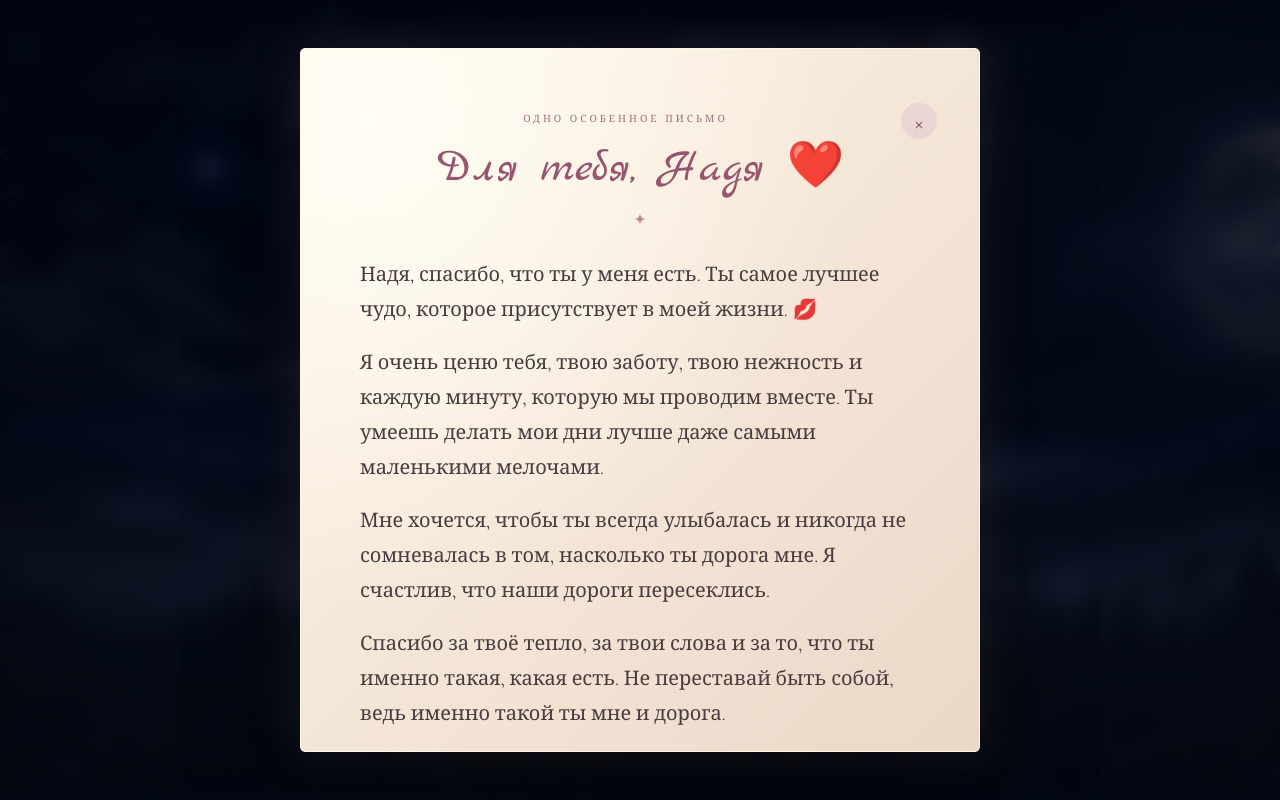
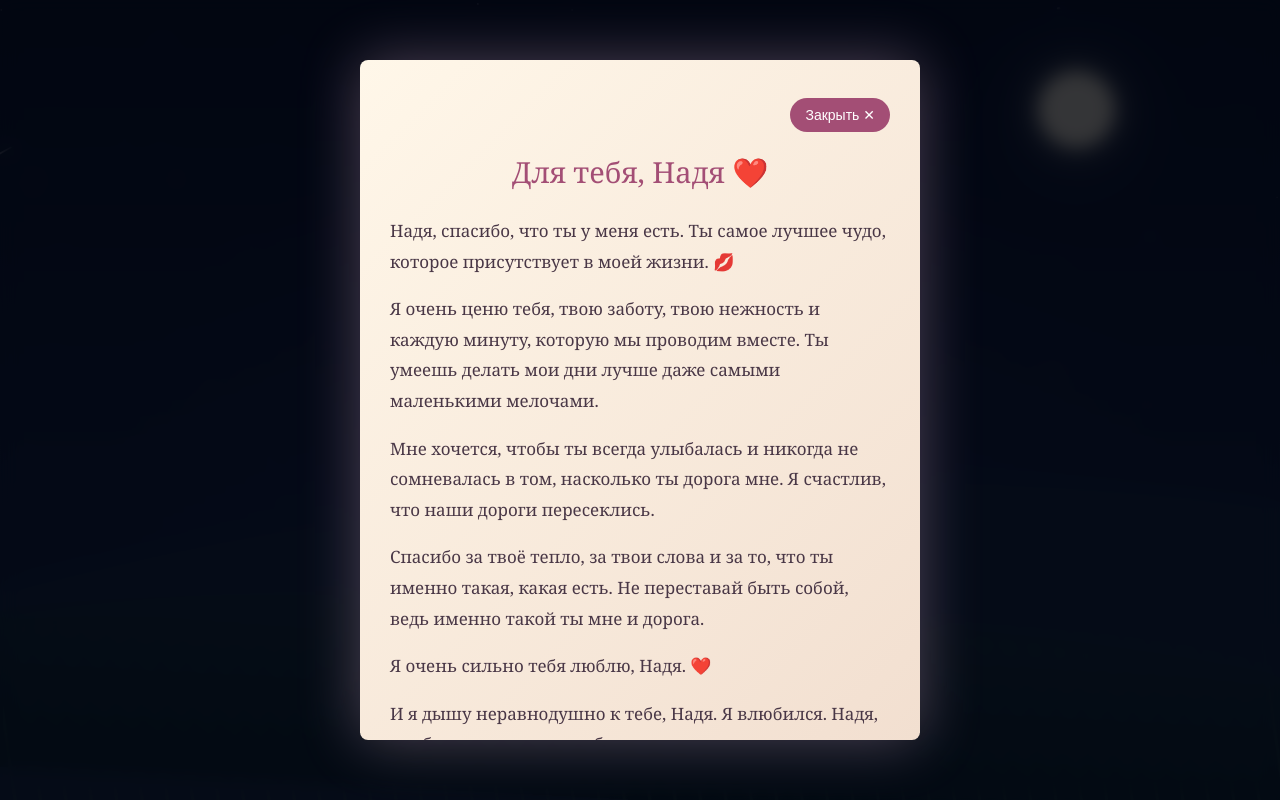
Before and after one commit to vlatelin95/ForNadia, a plain HTML site: page index.html in a window 1280 px wide. Both pictures are taken after a click on the button "Открыть письмо". Drawn offline with nearby package versions, Linux system fonts and the light colour scheme.

Commit message:
Update index.html

```diff
--- a/index.html
+++ b/index.html
@@ -1,91 +1,421 @@
 <!DOCTYPE html>
 <html lang="ru">
 <head>
-  <meta charset="UTF-8">
-  <meta name="viewport" content="width=device-width, initial-scale=1.0">
-  <meta name="theme-color" content="#07101d">
-  <meta name="description" content="Особенное письмо для Нади">
-  <title>Для Нади ❤️</title>
-  <link rel="preload" as="image" href="assets/sky.png">
-  <link rel="stylesheet" href="style.css">
-  <script src="canvas.js" defer></script>
-  <script src="script.js" defer></script>
+<meta charset="UTF-8">
+<meta name="viewport" content="width=device-width, initial-scale=1.0">
+<meta name="theme-color" content="#050b19">
+<title>Для Нади ❤️</title>
+
+<style>
+* {
+    margin: 0;
+    padding: 0;
+    box-sizing: border-box;
+}
+
+body {
+    min-height: 100vh;
+    overflow: hidden;
+    font-family: Georgia, serif;
+    background: #050b19;
+    color: white;
+}
+/* Ночное небо */
+.night {
+    position: fixed;
+    inset: 0;
+    z-index: 0;
+    background:
+        radial-gradient(ellipse at 50% 65%, #26365a55, transparent 60%),
+        linear-gradient(to bottom, #050b1b, #101b35 65%, #17243a);
+}
+#sky {
+    position: fixed;
+    inset: 0;
+    width: 100%;
+    height: 100%;
+    z-index: 1;
+    pointer-events: none;
+}
+
+/* Луна */
+.moon {
+    position: fixed;
+    top: 9%;
+    right: 13%;
+    width: 75px;
+    height: 75px;
+    border-radius: 50%;
+    background: #fff3d6;
+    box-shadow: 0 0 30px #fff0c8aa, 0 0 90px #d8dfff55;
+    z-index: 2;
+}
+
+/* Холмы */
+.hill {
+    position: fixed;
+    bottom: 0;
+    left: -10%;
+    width: 120%;
+    border-radius: 50% 50% 0 0;
+    pointer-events: none;
+}
+.hill.back {
+    height: 32%;
+    bottom: 7%;
+    background: #14243a;
+    transform: rotate(-4deg);
+    z-index: 2;
+}
+
+.hill.front {
+    height: 25%;
+    background: linear-gradient(#172d36, #071b20);
+    transform: rotate(3deg);
+    z-index: 3;
+}
+/* Колышущаяся трава */
+.grass {
+    position: fixed;
+    bottom: 0;
+    width: 100%;
+    height: 22%;
+    z-index: 4;
+    pointer-events: none;
+    background: repeating-linear-gradient(
+        80deg,
+        transparent 0 13px,
+        #31523b 14px 16px,
+        transparent 17px 25px
+    );
+    opacity: 0.5;
+    transform-origin: bottom;
+    animation: wind 4s ease-in-out infinite alternate;
+}
+
+@keyframes wind {
+    from { transform: skewX(-2deg); }
+    to { transform: skewX(2deg); }
+}
+/* Центральная сцена */
+.scene {
+    position: relative;
+    z-index: 5;
+    min-height: 100vh;
+    display: flex;
+    flex-direction: column;
+    justify-content: center;
+    align-items: center;
+    gap: 27px;
+    padding: 20px;
+    animation: appear 2s ease;
+}
+
+h1 {
+    color: #f8e6ee;
+    font-size: 34px;
+    font-weight: normal;
+    letter-spacing: 3px;
+    text-align: center;
+    text-shadow: 0 0 25px #e8a9d8;
+}
+.subtitle {
+    color: #c1cde5;
+    font-size: 14px;
+    letter-spacing: 2px;
+    margin-top: -18px;
+}
+
+/* Конверт */
+.envelope {
+    position: relative;
+    width: 290px;
+    height: 190px;
+    flex-shrink: 0;
+    border: none;
+    border-radius: 5px;
+    background: #d8bda2;
+    box-shadow: 0 0 35px #d8a8c966, 0 20px 60px #0009;
+    cursor: pointer;
+    animation: float 4s ease-in-out infinite;
+    perspective: 700px;
+    -webkit-tap-highlight-color: transparent;
+}
+/* Верхний клапан */
+.envelope::before {
+    content: "";
+    position: absolute;
+    top: 0;
+    left: 0;
+    border-left: 145px solid transparent;
+    border-right: 145px solid transparent;
+    border-top: 110px solid #ead4bd;
+    z-index: 4;
+    transform-origin: top center;
+    transition: transform 0.7s ease;
+}
+
+.envelope.opened::before {
+    transform: rotateX(180deg);
+}
+/* Нижняя часть */
+.envelope::after {
+    content: "";
+    position: absolute;
+    bottom: 0;
+    left: 0;
+    border-left: 145px solid #c9a98c;
+    border-right: 145px solid #c9a98c;
+    border-top: 100px solid transparent;
+    border-bottom: 90px solid #d7b99b;
+    border-radius: 0 0 5px 5px;
+    z-index: 3;
+}
+/* Сердце */
+.heart {
+    position: absolute;
+    z-index: 5;
+    top: 73px;
+    left: 50%;
+    transform: translateX(-50%);
+    color: #b94d70;
+    font-size: 35px;
+    filter: drop-shadow(0 0 10px #e88cae);
+    animation: heartbeat 1.8s infinite;
+    pointer-events: none;
+    transition: opacity 0.3s;
+}
+
+.envelope.opened .heart {
+    opacity: 0;
+}
+
+@keyframes heartbeat {
+    0%, 100% { transform: translateX(-50%) scale(1); }
+    50% { transform: translateX(-50%) scale(1.2); }
+}
+@keyframes float {
+    0%, 100% { margin-top: 0; }
+    50% { margin-top: -13px; }
+}
+
+.hint {
+    color: #e3d5ee;
+    font-size: 14px;
+    letter-spacing: 1px;
+    animation: glow 3s infinite;
+}
+
+@keyframes glow {
+    0%, 100% { opacity: 0.6; }
+    50% { opacity: 1; }
+}
+
+@keyframes appear {
+    from { opacity: 0; transform: translateY(20px); }
+    to { opacity: 1; transform: translateY(0); }
+}
+/* Затемнение при открытии */
+.letter-overlay {
+    position: fixed;
+    inset: 0;
+    z-index: 10;
+    display: flex;
+    justify-content: center;
+    align-items: center;
+    padding: 18px;
+    background: #020510cc;
+    backdrop-filter: blur(9px);
+    opacity: 0;
+    visibility: hidden;
+    transition: opacity 0.6s, visibility 0.6s;
+}
+
+.letter-overlay.show {
+    opacity: 1;
+    visibility: visible;
+}
+/* Большое письмо */
+.letter {
+    position: relative;
+    width: 100%;
+    max-width: 560px;
+    max-height: 85vh;
+    overflow-y: auto;
+    padding: 38px 30px;
+    border-radius: 8px;
+    color: #493746;
+    background: linear-gradient(135deg, #fff7e9, #f2dfd0);
+    box-shadow: 0 0 60px #e5b5d455;
+    transform: translateY(35px) scale(0.94);
+    transition: transform 0.6s ease;
+}
+
+.letter-overlay.show .letter {
+    transform: translateY(0) scale(1);
+}
+.letter h2 {
+    text-align: center;
+    font-size: 29px;
+    font-weight: normal;
+    color: #a34e75;
+    margin-bottom: 25px;
+}
+
+.letter p {
+    font-size: 17px;
+    line-height: 1.8;
+    margin-bottom: 17px;
+}
+
+.signature {
+    text-align: right;
+    color: #a34e75;
+    font-style: italic;
+    margin-top: 25px;
+}
+.close {
+    display: block;
+    margin-left: auto;
+    margin-bottom: 20px;
+    border: none;
+    background: #a34e75;
+    color: white;
+    padding: 9px 15px;
+    border-radius: 20px;
+    cursor: pointer;
+    font-size: 14px;
+}
+
+/* Телефоны */
+@media (max-width: 400px) {
+    h1 { font-size: 28px; }
+
+    .envelope {
+        transform: scale(0.9);
+    }
+
+    .letter {
+        padding: 28px 22px;
+    }
+
+    .letter p {
+        font-size: 15px;
+    }
+    .moon {
+        width: 55px;
+        height: 55px;
+    }
+}
+</style>
 </head>
+
 <body>
-  <main class="world" id="world">
-    <div class="sky-image layer" aria-hidden="true">
-      <img src="assets/sky.png" alt="">
-    </div>
 
-    <canvas id="sky" aria-hidden="true"></canvas>
+<div class="night"></div>
+<canvas id="sky"></canvas>
 
-    <div class="clouds layer" id="clouds" aria-hidden="true">
-      <img src="assets/clouds.png" alt="">
-    </div>
+<div class="moon"></div>
+<div class="hill back"></div>
+<div class="hill front"></div>
+<div class="grass"></div>
 
-    <div class="hills layer" id="hills" aria-hidden="true">
-      <img src="assets/hills.png" alt="">
-    </div>
+<main class="scene">
+    <h1>Для Нади ❤️</h1>
+    <p class="subtitle">A little letter for you</p>
 
-    <div class="fog fog-a layer" id="fogA" aria-hidden="true">
-      <img src="assets/fog.png" alt="">
-    </div>
-    <div class="fog fog-b layer" id="fogB" aria-hidden="true">
-      <img src="assets/fog.png" alt="">
-    </div>
+    <button class="envelope"
+        onclick="openLetter()"
+        aria-label="Открыть письмо">
+        <span class="heart">♥</span>
+    </button>
+    <p class="hint">Нажми на конверт ✨</p>
+</main>
 
-    <div class="grass layer" id="grass" aria-hidden="true">
-      <img src="assets/grass.png" alt="">
-    </div>
+<!-- Окно письма -->
+<div class="letter-overlay"
+     id="letterOverlay"
+     onclick="closeOutside(event)">
 
-    <div class="vignette" aria-hidden="true"></div>
-    <div class="fireflies" id="fireflies" aria-hidden="true"></div>
+    <article class="letter">
+        <button class="close" onclick="closeLetter()">
+            Закрыть ✕
+        </button>
 
-    <section class="welcome" id="welcome">
-      <p class="eyebrow">A LITTLE LETTER FOR YOU</p>
-      <h1>Для Нади <span>♥</span></h1>
-      <p class="welcome-text">В одном тихом месте под звёздами...</p>
+        <h2>Для тебя, Надя ❤️</h2>
 
-      <button class="envelope" id="envelopeButton"
-              type="button" aria-label="Открыть письмо">
-        <span class="env-back"></span>
-        <span class="letter-peek"></span>
-        <span class="env-front"></span>
-        <span class="env-flap"></span>
-        <span class="wax-seal">♥</span>
-      </button>
+        <p>
+            Надя, спасибо, что ты у меня есть.
+            Ты самое лучшее чудо, которое присутствует
+            в моей жизни. 💋
+        </p>
+        <p>
+            Я очень ценю тебя, твою заботу, твою нежность
+            и каждую минуту, которую мы проводим вместе.
+            Ты умеешь делать мои дни лучше даже самыми
+            маленькими мелочами.
+        </p>
 
-      <p class="hint">Нажми на конверт</p>
-    </section>
+        <p>
+            Мне хочется, чтобы ты всегда улыбалась и никогда
+            не сомневалась в том, насколько ты дорога мне.
+            Я счастлив, что наши дороги пересеклись.
+        </p>
+        <p>
+            Спасибо за твоё тепло, за твои слова и за то,
+            что ты именно такая, какая есть.
+            Не переставай быть собой, ведь именно такой
+            ты мне и дорога.
+        </p>
 
-    <section class="letter-overlay" id="letterOverlay"
-             aria-hidden="true" hidden>
-      <article class="letter" role="dialog" aria-modal="true"
-               aria-labelledby="letterTitle">
-        <button class="close-letter" id="closeLetter"
-                type="button" aria-label="Закрыть письмо">×</button>
+        <p>
+            Я очень сильно тебя люблю, Надя. ❤️
+        </p>
 
-        <div class="letter-inner">
-          <p class="letter-kicker">ОДНО ОСОБЕННОЕ ПИСЬМО</p>
-          <h2 id="letterTitle">Для тебя, Надя ❤️</h2>
-          <div class="letter-divider"><span>✦</span></div>
+        <p>
+            И я дышу неравнодушно к тебе, Надя.
+            Я влюбился. Надя, я тебя очень сильно люблю.
+        </p>
 
-          <div class="letter-text">
-            <p>Надя, спасибо, что ты у меня есть. Ты самое лучшее чудо, которое присутствует в моей жизни. 💋</p>
+        <p>
+            И-и-и… станешь моей девушкой? 🫣❤️‍🔥
+        </p>
 
-            <p>Я очень ценю тебя, твою заботу, твою нежность и каждую минуту, которую мы проводим вместе. Ты умеешь делать мои дни лучше даже самыми маленькими мелочами.</p>
+        <p class="signature">От Абдула ♥</p>
+    </article>
+</div>
 
-            <p>Мне хочется, чтобы ты всегда улыбалась и никогда не сомневалась в том, насколько ты дорога мне. Я счастлив, что наши дороги пересеклись.</p>
+<script>
+let opening = false;
 
-            <p>Спасибо за твоё тепло, за твои слова и за то, что ты именно такая, какая есть. Не переставай быть собой, ведь именно такой ты мне и дорога.</p>
+function openLetter() {
+    if (opening) return;
+    opening = true;
+    const envelope = document.querySelector(".envelope");
 
-            <p>Я очень сильно тебя люблю, Надя. ❤️</p>
-          </div>
+    envelope.classList.add("opened");
 
-          <p class="signature">От Абдула <span>♥</span></p>
-        </div>
-      </article>
-    </section>
-  </main>
+    setTimeout(() => {
+        document.getElementById("letterOverlay").classList.add("show");
+        opening = false;
+    }, 700);
+}
+
+function closeLetter() {
+    document.getElementById("letterOverlay").classList.remove("show");
+
+    setTimeout(() => {
+        document.querySelector(".envelope").classList.remove("opened");
+    }, 600);
+}
+function closeOutside(event) {
+    if (event.target.id === "letterOverlay") {
+        closeLetter();
+    }
+}
+</script>
+
+<script src="canvas.js"></script>
+
 </body>
-        </html>
+</html>
```
